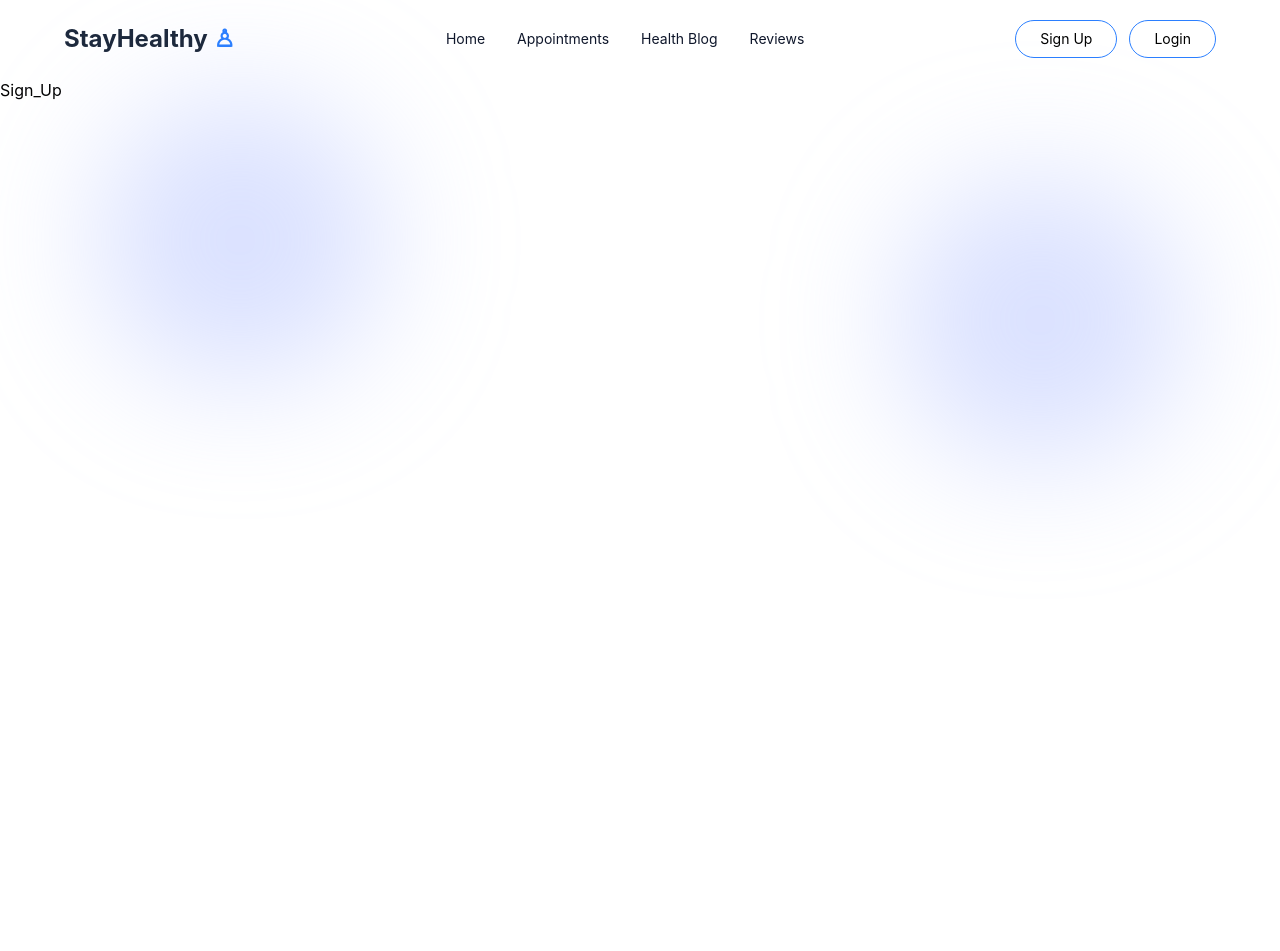
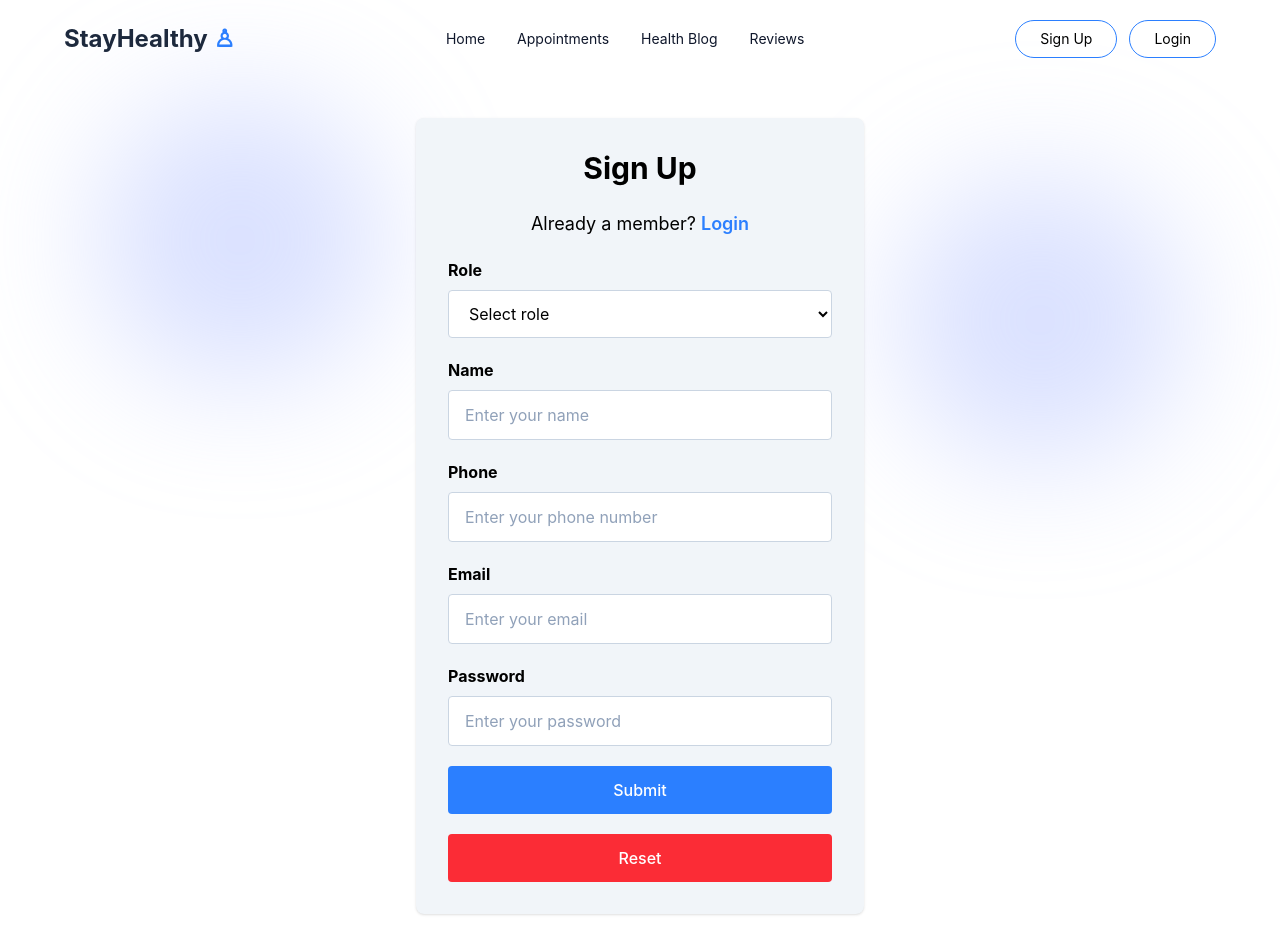
Before and after one commit to wandikahadi/med_appt, a React (Vite) app: page /signup in a window 1280 px wide. Shown: the top 951 px of the page. Before the commit the page ends 800 px from the top, so only its background shows below. Built offline with nearby package versions, Linux system fonts and the light colour scheme.

Commit message:
Add Sign Up Page

```diff
--- /dev/null
+++ b/src/components/TextInput.jsx
@@ -0,0 +1,12 @@
+export default function TextInput({ label, type, placeholder }) {
+  return (
+    <div>
+      <label className="mb-2 block font-bold">{label}</label>
+      <input
+        type={type}
+        placeholder={placeholder}
+        className="w-full rounded border border-slate-300 bg-white px-4 py-3 outline-none placeholder:text-slate-400"
+      />
+    </div>
+  );
+}
--- a/src/pages/Sign_Up.jsx
+++ b/src/pages/Sign_Up.jsx
@@ -1,5 +1,46 @@
+import { Link } from "react-router-dom";
+import TextInput from "../components/TextInput";
+
 export default function Sign_Up() {
   return (
-    <div>Sign_Up</div>
-  )
+    <main className="relative z-10 flex min-h-[calc(100vh-88px)] items-center justify-center px-5 py-10">
+      <div className="w-full max-w-md rounded-lg bg-slate-100 p-8 shadow-sm">
+        <h1 className="text-center text-3xl font-bold text-black">Sign Up</h1>
+
+        <p className="mt-6 text-center text-lg">
+          Already a member?{" "}
+          <Link to="/login" className="font-semibold text-blue-500">
+            Login
+          </Link>
+        </p>
+
+        <form className="mt-5 space-y-5">
+          <div>
+            <label className="mb-2 block font-bold">Role</label>
+            <select className="w-full rounded border border-slate-300 bg-white px-4 py-3 outline-none">
+              <option>Select role</option>
+              <option>Patient</option>
+              <option>Doctor</option>
+            </select>
+          </div>
+
+          <TextInput label="Name" type="text" placeholder="Enter your name" />
+          <TextInput label="Phone" type="tel" placeholder="Enter your phone number" />
+          <TextInput label="Email" type="email" placeholder="Enter your email" />
+          <TextInput label="Password" type="password" placeholder="Enter your password" />
+
+          <button className="w-full rounded bg-blue-500 py-3 font-medium text-white hover:bg-blue-600">
+            Submit
+          </button>
+
+          <button
+            type="reset"
+            className="w-full rounded bg-red-500 py-3 font-medium text-white hover:bg-red-600"
+          >
+            Reset
+          </button>
+        </form>
+      </div>
+    </main>
+  );
 }
```
